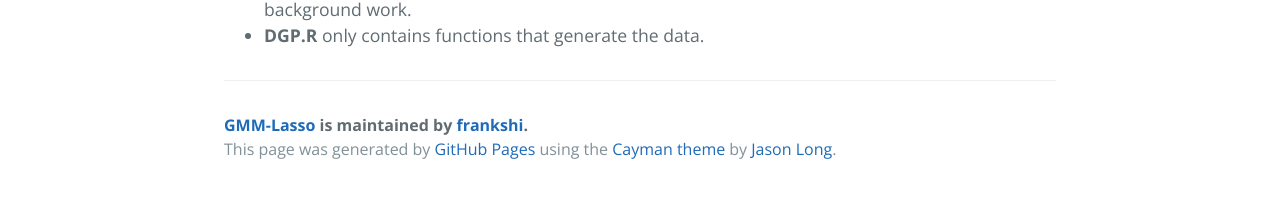
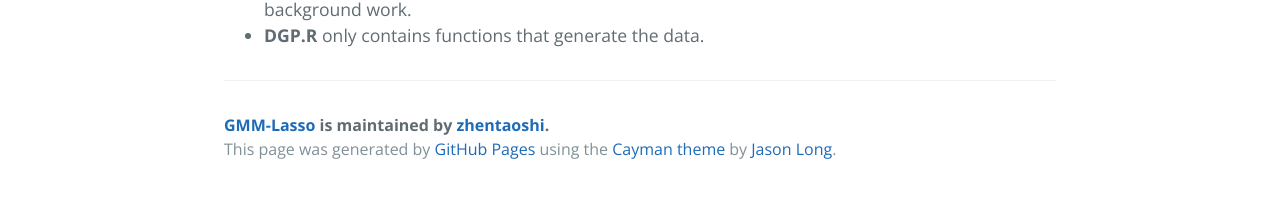
Before and after one commit to metricshilab/GMM-Lasso, a Jekyll site: the page index.html, which Jekyll copies as it is, in a window 1280 px wide. Shown: the part 695-893 px from the top of the page. Built offline with Jekyll 4.4.1, drawn with Linux system fonts in a browser that asks for light colours.

Commit message:
Create gh-pages branch via GitHub

```diff
--- a/index.html
+++ b/index.html
@@ -2,7 +2,7 @@
 <html lang="en-us">
   <head>
     <meta charset="UTF-8">
-    <title>GMM-Lasso by frankshi</title>
+    <title>GMM-Lasso by zhentaoshi</title>
     <meta name="viewport" content="width=device-width, initial-scale=1">
     <link rel="stylesheet" type="text/css" href="stylesheets/normalize.css" media="screen">
     <link href='https://fonts.googleapis.com/css?family=Open+Sans:400,700' rel='stylesheet' type='text/css'>
@@ -13,9 +13,9 @@
     <section class="page-header">
       <h1 class="project-name">GMM-Lasso</h1>
       <h2 class="project-tagline">The scripts for simulation results in  &quot;Estimation of Sparse Structural Parameters with Many Endogenous Variables&quot; (2016)</h2>
-      <a href="https://github.com/frankshi/GMM-Lasso" class="btn">View on GitHub</a>
-      <a href="https://github.com/frankshi/GMM-Lasso/zipball/master" class="btn">Download .zip</a>
-      <a href="https://github.com/frankshi/GMM-Lasso/tarball/master" class="btn">Download .tar.gz</a>
+      <a href="https://github.com/zhentaoshi/GMM-Lasso" class="btn">View on GitHub</a>
+      <a href="https://github.com/zhentaoshi/GMM-Lasso/zipball/master" class="btn">Download .zip</a>
+      <a href="https://github.com/zhentaoshi/GMM-Lasso/tarball/master" class="btn">Download .tar.gz</a>
     </section>
 
     <section class="main-content">
@@ -34,7 +34,7 @@
 </ul>
 
       <footer class="site-footer">
-        <span class="site-footer-owner"><a href="https://github.com/frankshi/GMM-Lasso">GMM-Lasso</a> is maintained by <a href="https://github.com/frankshi">frankshi</a>.</span>
+        <span class="site-footer-owner"><a href="https://github.com/zhentaoshi/GMM-Lasso">GMM-Lasso</a> is maintained by <a href="https://github.com/zhentaoshi">zhentaoshi</a>.</span>
 
         <span class="site-footer-credits">This page was generated by <a href="https://pages.github.com">GitHub Pages</a> using the <a href="https://github.com/jasonlong/cayman-theme">Cayman theme</a> by <a href="https://twitter.com/jasonlong">Jason Long</a>.</span>
       </footer>
```
